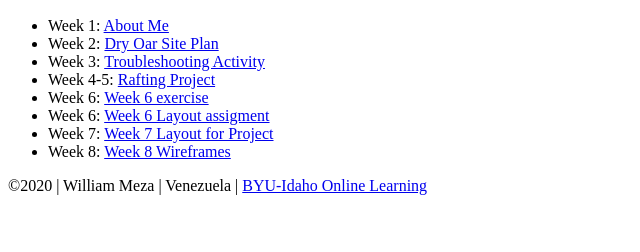
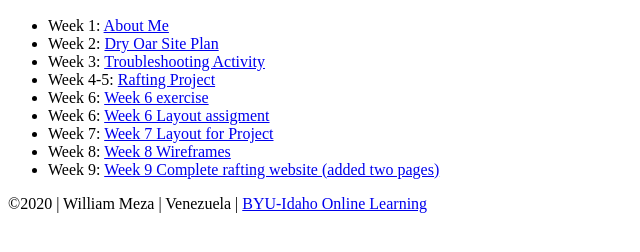
Before and after one commit to wemf/WDD130, a plain HTML site: page index.html in a window 1280 px wide. Shown: the part 110-362 px from the top of the page, without its empty margins (0-640 px from the left). Drawn offline with Linux system fonts and the light colour scheme.

Commit message:
Feat - update index page to link to assignment

```diff
--- a/index.html
+++ b/index.html
@@ -22,6 +22,7 @@
                 <li>Week 6: <a href="w6layoutassignment.html">Week 6 Layout assigment</a></li>
                 <li>Week 7: <a href="project/index.html">Week 7 Layout for Project</a></li>
                 <li>Week 8: <a href="site-plan.html#wireframes">Week 8 Wireframes</a></li>
+                <li>Week 9: <a href="project/">Week 9 Complete rafting website (added two pages)</a></li>
             </ul>
         </main>
         <footer>
```
